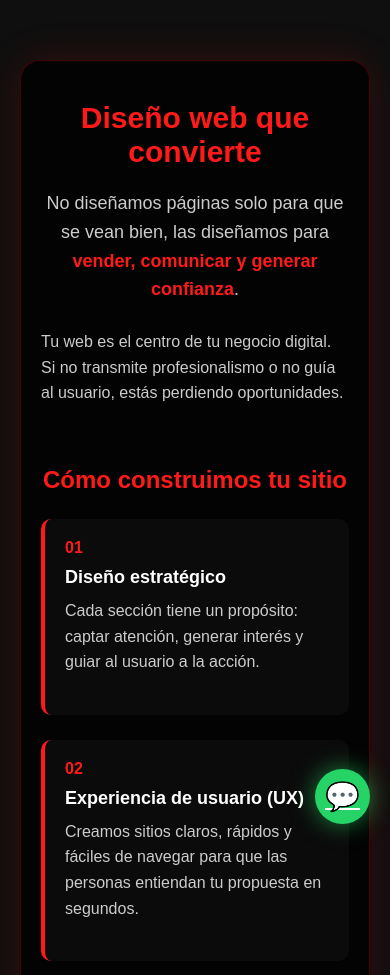
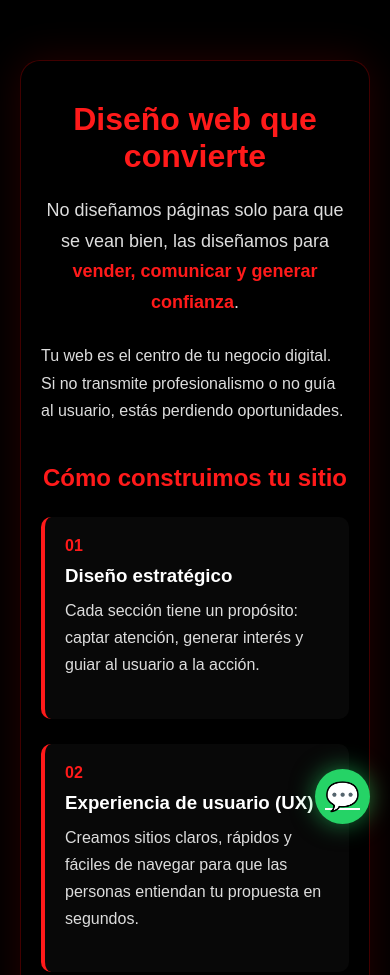
Before and after one commit to 12AKIRA06/CarranzaFilms, a plain HTML site: page Diseno web/index.html in a window 390 px wide. Shown: the top 975 px of the page. Drawn offline with Linux system fonts and the light colour scheme.

Commit message:
Add files via upload

```diff
--- a/Diseno web/diseno.css
+++ b/Diseno web/diseno.css
@@ -164,59 +164,3 @@ h2 {
   }
 
 }
-
-body {
-  margin: 0;
-  font-family: Arial, sans-serif;
-  background: #0f0f0f;
-  color: white;
-}
-
-.page-container {
-  max-width: 1100px;
-  margin: auto;
-  padding: 80px 20px;
-}
-
-h1 {
-  font-size: 42px;
-}
-
-h2 {
-  font-size: 32px;
-  margin-top: 60px;
-}
-
-h3 {
-  font-size: 22px;
-}
-
-p {
-  font-size: 18px;
-  line-height: 1.6;
-  color: #ccc;
-}
-
-@media (max-width: 768px) {
-
-  .page-container {
-    padding: 50px 20px;
-  }
-
-  h1 {
-    font-size: 30px;
-  }
-
-  h2 {
-    font-size: 24px;
-  }
-
-  h3 {
-    font-size: 18px;
-  }
-
-  p {
-    font-size: 16px;
-  }
-
-}
```
